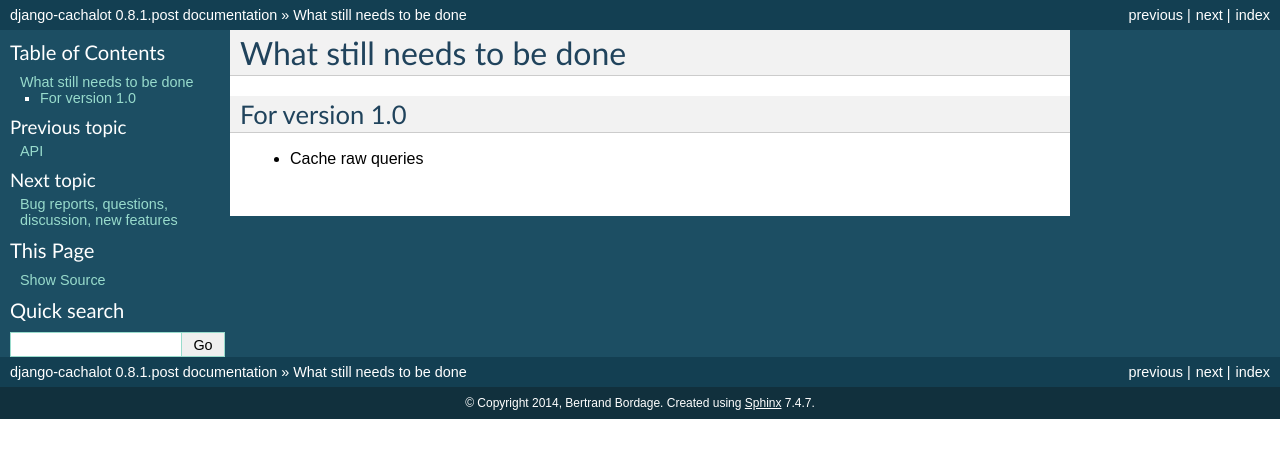
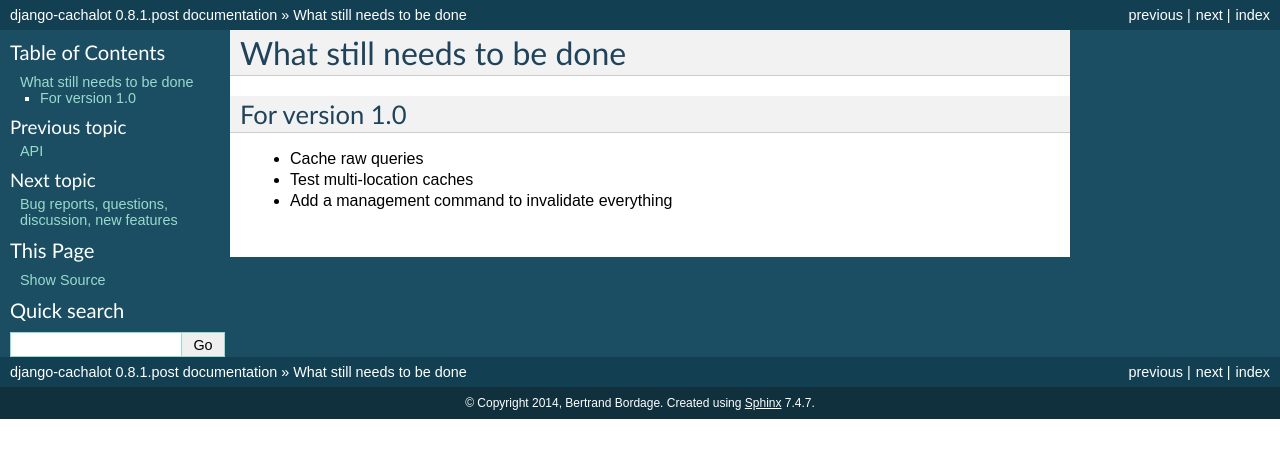
Before and after one commit to noripyt/django-cachalot, a Sphinx documentation site: the page built from docs/todo.rst, in a window 1280 px wide. Shown: the top 458 px of the page. Built offline with Sphinx 7.4.7, drawn with Linux system fonts in a browser that asks for light colours; pages that are not in the unit, such as notebooks, are missing from menus; the version number could not be read and is left out.

Commit message:
Adds some TODOs.

```diff
--- a/docs/todo.rst
+++ b/docs/todo.rst
@@ -5,3 +5,5 @@
 ...............
 
 - Cache raw queries
+- Test multi-location caches
+- Add a management command to invalidate everything
```
